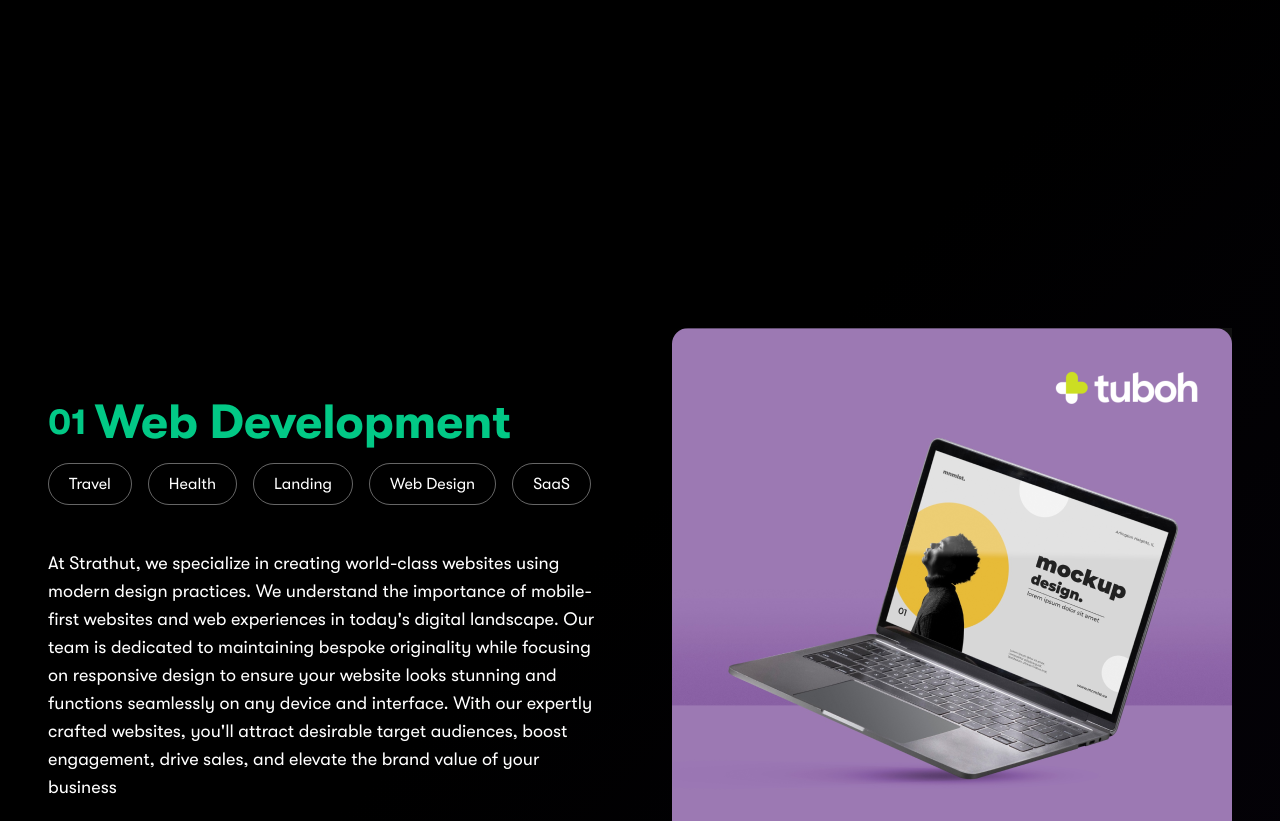
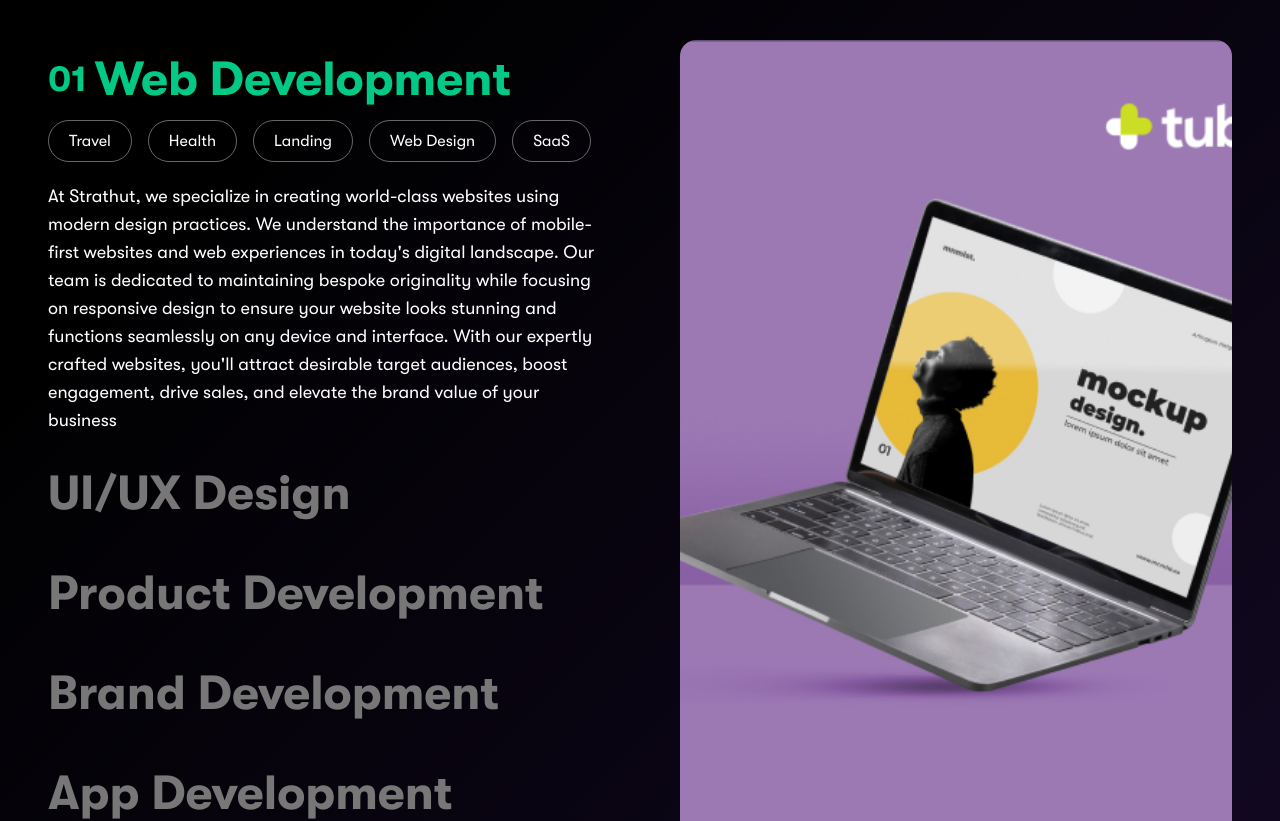
Before and after one commit to Tuboh-Original/strathut, a React (Vite) app: page /about in a window 1280 px wide. Shown: the part 2920-3741 px from the top of the page. Built offline with nearby package versions, Linux system fonts and the light colour scheme; what material-ui-phone-number-2 would draw is missing.

Commit message:
Updated strathut

```diff
--- a/src/components/common/Services.tsx
+++ b/src/components/common/Services.tsx
@@ -3,11 +3,13 @@ import mockup from "../../assets/images/tubohMockup.png";
 import freepik from "../../assets/images/tubohFreepik.png";
 import {
   motion,
-  useScroll,
-  useTransform,
-  useReducedMotion,
+  // useScroll,
+  // useTransform,
+  // useReducedMotion,
 } from "framer-motion";
-import { useRef } from "react";
+// import { useRef } from "react";
+import React from "react";
+import Collapse from "@mui/material/Collapse";
 import quote from "../../assets/icons/quotes.svg";
 import splitStringUsingRegex from "../../utils/splitStringUsingRegex";
 
@@ -63,101 +65,209 @@ const charVariants = {
 };
 
 const Services = () => {
-  // const [selectedService, setSelectedService] = React.useState(0);
+  const [selectedService, setSelectedService] = React.useState(0);
   const quoteChars = splitStringUsingRegex(quoteText);
 
-  const containerRef = useRef(null);
-  const container2Ref = useRef(null);
-  const container3Ref = useRef(null);
-  const container4Ref = useRef(null);
-  const container5Ref = useRef(null);
-  const { scrollYProgress } = useScroll({
-    target: containerRef,
-    offset: ["start end", "end end"],
-  });
-  const { scrollYProgress: scrollYProgress2 } = useScroll({
-    target: container2Ref,
-    offset: ["start end", "end end"],
-  });
-  const { scrollYProgress: scrollYProgress3 } = useScroll({
-    target: container3Ref,
-    offset: ["start end", "end end"],
-  });
-  const { scrollYProgress: scrollYProgress4 } = useScroll({
-    target: container4Ref,
-    offset: ["start end", "end end"],
-  });
-  const { scrollYProgress: scrollYProgress5 } = useScroll({
-    target: container5Ref,
-    offset: ["start end", "end end"],
-  });
+  // const containerRef = useRef(null);
+  // const container2Ref = useRef(null);
+  // const container3Ref = useRef(null);
+  // const container4Ref = useRef(null);
+  // const container5Ref = useRef(null);
+  // const { scrollYProgress } = useScroll({
+  //   target: containerRef,
+  //   offset: ["start end", "end end"],
+  // });
+  // const { scrollYProgress: scrollYProgress2 } = useScroll({
+  //   target: container2Ref,
+  //   offset: ["start end", "end end"],
+  // });
+  // const { scrollYProgress: scrollYProgress3 } = useScroll({
+  //   target: container3Ref,
+  //   offset: ["start end", "end end"],
+  // });
+  // const { scrollYProgress: scrollYProgress4 } = useScroll({
+  //   target: container4Ref,
+  //   offset: ["start end", "end end"],
+  // });
+  // const { scrollYProgress: scrollYProgress5 } = useScroll({
+  //   target: container5Ref,
+  //   offset: ["start end", "end end"],
+  // });
 
-  const bottomShadowValue = useTransform(
-    scrollYProgress,
-    [0, 1],
-    ["-100%", "0%"]
-  );
-  const topShadowValue = useTransform(
-    scrollYProgress,
-    [0, 1],
-    ["-25%", "100%"]
-  );
+  // const bottomShadowValue = useTransform(
+  //   scrollYProgress,
+  //   [0, 1],
+  //   ["-100%", "0%"]
+  // );
+  // const topShadowValue = useTransform(
+  //   scrollYProgress,
+  //   [0, 1],
+  //   ["-25%", "100%"]
+  // );
 
-  const bottomShadowValue2 = useTransform(
-    scrollYProgress2,
-    [0, 1],
-    ["-100%", "0%"]
-  );
-  const topShadowValue2 = useTransform(
-    scrollYProgress2,
-    [0, 1],
-    ["-25%", "100%"]
-  );
+  // const bottomShadowValue2 = useTransform(
+  //   scrollYProgress2,
+  //   [0, 1],
+  //   ["-100%", "0%"]
+  // );
+  // const topShadowValue2 = useTransform(
+  //   scrollYProgress2,
+  //   [0, 1],
+  //   ["-25%", "100%"]
+  // );
 
-  const bottomShadowValue3 = useTransform(
-    scrollYProgress3,
-    [0, 1],
-    ["-100%", "0%"]
-  );
-  const topShadowValue3 = useTransform(
-    scrollYProgress3,
-    [0, 1],
-    ["-25%", "100%"]
-  );
+  // const bottomShadowValue3 = useTransform(
+  //   scrollYProgress3,
+  //   [0, 1],
+  //   ["-100%", "0%"]
+  // );
+  // const topShadowValue3 = useTransform(
+  //   scrollYProgress3,
+  //   [0, 1],
+  //   ["-25%", "100%"]
+  // );
 
-  const bottomShadowValue4 = useTransform(
-    scrollYProgress4,
-    [0, 1],
-    ["-100%", "0%"]
-  );
-  const topShadowValue4 = useTransform(
-    scrollYProgress4,
-    [0, 1],
-    ["-25%", "100%"]
-  );
+  // const bottomShadowValue4 = useTransform(
+  //   scrollYProgress4,
+  //   [0, 1],
+  //   ["-100%", "0%"]
+  // );
+  // const topShadowValue4 = useTransform(
+  //   scrollYProgress4,
+  //   [0, 1],
+  //   ["-25%", "100%"]
+  // );
 
-  const bottomShadowValue5 = useTransform(
-    scrollYProgress5,
-    [0, 1],
-    ["-100%", "0%"]
-  );
-  const topShadowValue5 = useTransform(
-    scrollYProgress5,
-    [0, 1],
-    ["-25%", "100%"]
-  );
-  const imageValue = useTransform(scrollYProgress, [0, 1], ["-100%", "0%"]);
-  const imageValue2 = useTransform(scrollYProgress2, [0, 1], ["-100%", "0%"]);
-  const imageValue3 = useTransform(scrollYProgress3, [0, 1], ["-100%", "0%"]);
-  const imageValue4 = useTransform(scrollYProgress4, [0, 1], ["-100%", "0%"]);
-  const imageValue5 = useTransform(scrollYProgress5, [0, 1], ["-100%", "0%"]);
-  const shouldUseReducedMotion = useReducedMotion();
+  // const bottomShadowValue5 = useTransform(
+  //   scrollYProgress5,
+  //   [0, 1],
+  //   ["-100%", "0%"]
+  // );
+  // const topShadowValue5 = useTransform(
+  //   scrollYProgress5,
+  //   [0, 1],
+  //   ["-25%", "100%"]
+  // );
+  // const imageValue = useTransform(scrollYProgress, [0, 1], ["-100%", "0%"]);
+  // const imageValue2 = useTransform(scrollYProgress2, [0, 1], ["-100%", "0%"]);
+  // const imageValue3 = useTransform(scrollYProgress3, [0, 1], ["-100%", "0%"]);
+  // const imageValue4 = useTransform(scrollYProgress4, [0, 1], ["-100%", "0%"]);
+  // const imageValue5 = useTransform(scrollYProgress5, [0, 1], ["-100%", "0%"]);
+  // const shouldUseReducedMotion = useReducedMotion();
 
   return (
     <Box className="py-16 sm:py-28 2xl:py-36 px-4 md:px-12 flex flex-col items-center bg-gradientPrimary2 w-full">
       <Box className="max-w-[1440px] flex flex-col gap-10 sm:gap-16 items-center w-full">
         <p className="text-5xl sm:text-7xl font-medium w-full">Our Services</p>
-        <div
+        <Box className="grid grid-cols-1 lg:grid-cols-2 gap-12 sm:gap-20 w-full items-center">
+          <Box className={`flex flex-col gap-4 sm:gap-9 md:py-4`}>
+            {services?.map((serv, ind) => (
+              <Box key={ind} className={`flex flex-col gap-4`}>
+                <Box
+                  component={"button"}
+                  onClick={() => {
+                    setSelectedService(-1);
+                    setSelectedService(ind);
+                  }}
+                  className={`flex ${
+                    selectedService === ind && "gap-2 items-center"
+                  } duration-700 ease-in-out transition-all strathut-cursor ${
+                    selectedService !== ind && "hover:text-secondary"
+                  }`}
+                >
+                  <p
+                    className={`text-secondary text-2xl sm:text-4xl font-bold transition-all duration-700 ease-in-out ${
+                      selectedService === ind
+                        ? "inline-block opacity-1"
+                        : "opacity-0 hidden"
+                    }`}
+                  >{`0${ind + 1}`}</p>
+                  <p
+                    className={`font-semibold text-3xl sm:text-4xl lg:text-5xl 2xl:text-6xl transition-all duration-700 ease-in-out text-left ${
+                      selectedService === ind
+                        ? "text-secondary"
+                        : "text-textBody"
+                    }`}
+                  >
+                    {serv?.text}
+                  </p>
+                </Box>
+                <Collapse
+                  in={selectedService === ind}
+                  timeout={500}
+                  easing={"cubic-bezier(0.4, 0, 0.2, 1)"}
+                  className="flex flex-col gap-6"
+                >
+                  <div className="flex gap-4 flex-wrap">
+                    {serv?.tags?.map((tag, ind) => (
+                      <div
+                        key={ind}
+                        className="md:studyCard py-2 px-5 border border-white40 rounded-s-full rounded-e-full bg-transparent capitalize text-white hover:border-secondary hover:text-secondary"
+                      >
+                        {tag}
+                      </div>
+                    ))}
+                  </div>
+                  <p
+                    className={`text-lg transition-all duration-700 ease-in-out mt-5 ${
+                      selectedService === ind
+                        ? "block opacity-1"
+                        : "opacity-0 hidden"
+                    }`}
+                  >
+                    {serv?.description}
+                  </p>
+                  <Box
+                    className={`w-full h-fit mt-4 rounded-xl sm:rounded-3xl transition-all duration-700 flex lg:hidden items-center ease-in-out hover:border hover:border-white30 hover:p-2 hover:sm:p-8`}
+                  >
+                    <motion.div
+                      className="w-full h-[28rem] rounded-lg sm:rounded-2xl duration-500 hover:cursor-grabbing"
+                      style={{
+                        backgroundImage: `url(${services[selectedService]?.image})`,
+                        backgroundSize: "cover",
+                        backgroundRepeat: "no-repeat",
+                        backgroundPosition: "center",
+                      }}
+                      drag
+                      dragConstraints={{
+                        top: -10,
+                        right: 10,
+                        left: -10,
+                        bottom: 10,
+                      }}
+                      dragTransition={{
+                        bounceStiffness: 600,
+                        bounceDamping: 10,
+                      }}
+                    ></motion.div>
+                  </Box>
+                </Collapse>
+              </Box>
+            ))}
+          </Box>
+          <Box
+            className={`w-full h-full rounded-xl sm:rounded-3xl transition-all duration-700 hidden lg:flex items-center ease-in-out hover:border hover:border-white30 hover:p-2 hover:sm:p-8`}
+          >
+            <motion.div
+              className="w-full h-full min-h-[28rem] md:min-h-[42rem] rounded-lg sm:rounded-2xl duration-500 hover:cursor-grabbing"
+              style={{
+                backgroundImage: `url(${services[selectedService]?.image})`,
+                backgroundSize: "cover",
+                backgroundRepeat: "no-repeat",
+                backgroundPosition: "center",
+              }}
+              drag
+              dragConstraints={{
+                top: -10,
+                right: 10,
+                left: -10,
+                bottom: 10,
+              }}
+              dragTransition={{ bounceStiffness: 600, bounceDamping: 10 }}
+            ></motion.div>
+          </Box>
+        </Box>
+        {/* <div
           className="grid grid-cols-1 lg:grid-cols-2 gap-2 sm:gap-4 lg:gap-16 items-center min-h-screen overflow-hidden"
           ref={containerRef}
           style={{ margin: "20vh auto" }}
@@ -531,7 +641,7 @@ const Services = () => {
               )}
             </motion.div>
           </div>
-        </div>
+        </div> */}
         <Box className="flex flex-col w-full mt-24">
           <Box className="w-full">
             <img src={quote} alt="Quote" width={"30rem"} height={"auto"} />
```
